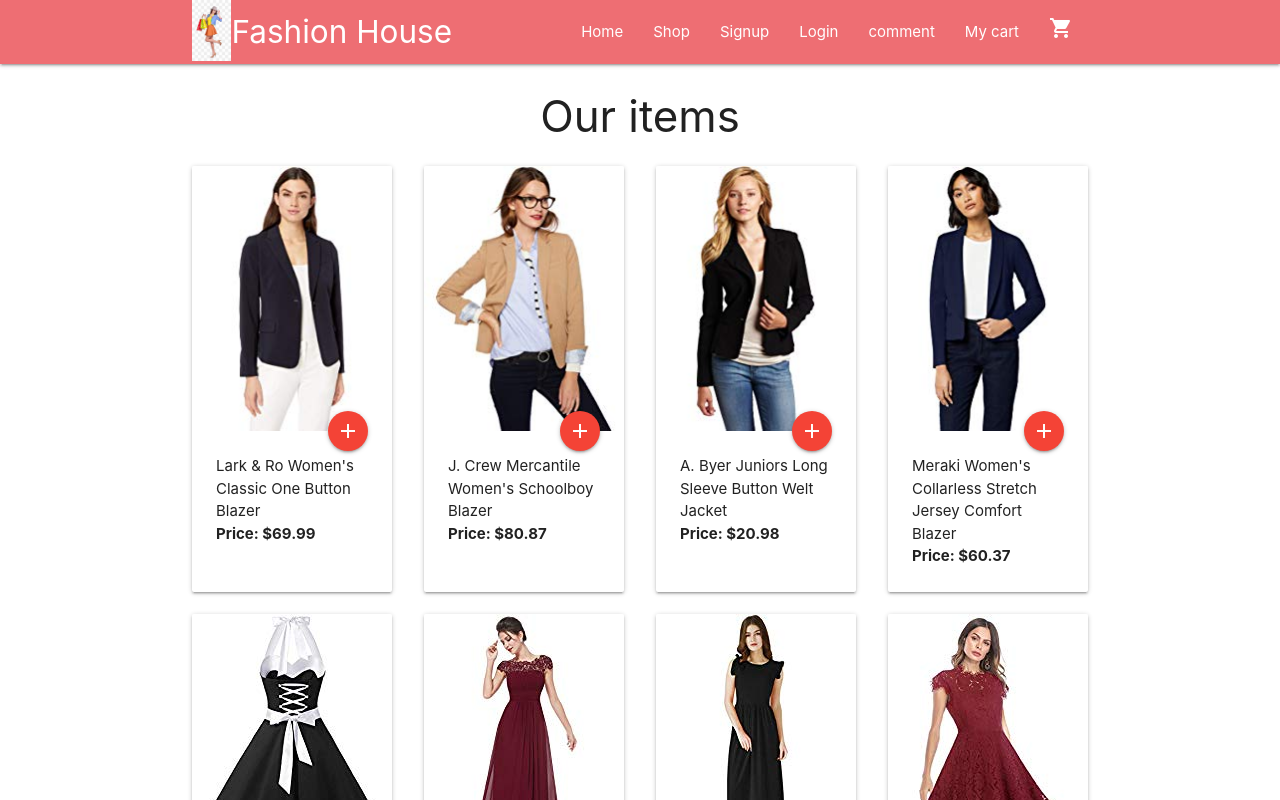
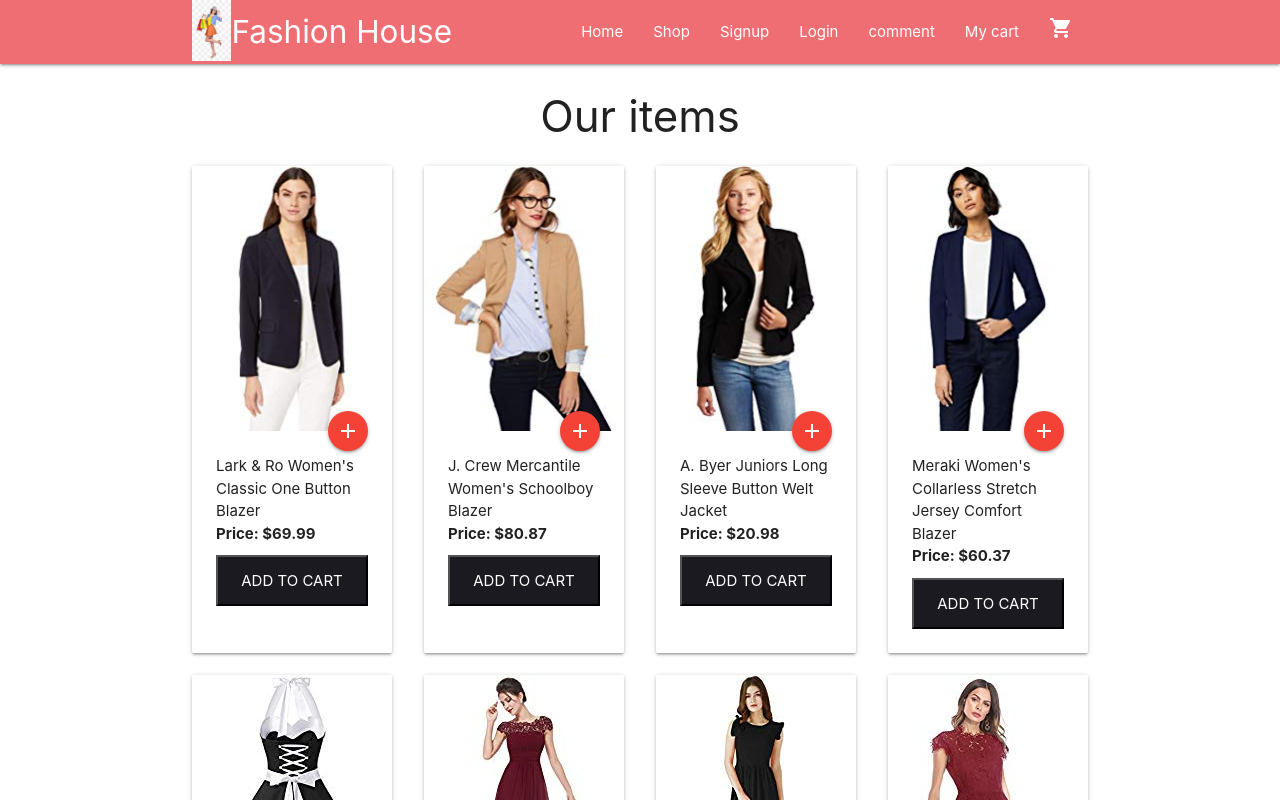
Before and after one commit to Divyagk/Project3, a React (Create React App) app in the folder client/: page / in a window 1280 px wide. Shown: the top 800 px of the page. Built offline with nearby package versions, Linux system fonts and the light colour scheme; no server answers.

Commit message:
styling add to cart

```diff
--- a/client/src/components/Home.js
+++ b/client/src/components/Home.js
@@ -1,11 +1,12 @@
 import React, { Component } from 'react';
 import { connect } from 'react-redux'
 import { addToCart } from './actions/cartActions'
-
+import './style.css'
  class Home extends Component{
 
     handleClick = (id)=>{
         this.props.addToCart(id);
+
     }
 
     render(){
@@ -21,6 +22,9 @@ import { addToCart } from './actions/cartActions'
                         <div className="card-content">
                             <p>{item.desc}</p>
                             <p><b>Price: ${item.price}</b></p>
+
+                            <button class="carts" type="button"  onClick={()=>{this.handleClick(item.id)}} >ADD TO CART</button>
+
                         </div>
                  </div>
 
--- a/client/src/components/Recipe.js
+++ b/client/src/components/Recipe.js
@@ -25,13 +25,13 @@ class Recipe extends Component{
                     <li className="collection-item">
                             <label>
                                 <input type="checkbox" ref="shipping" onChange= {this.handleChecked} />
-                                <span>Shipping(+6$)</span>
+                                <span>Shipping($+6)</span>
                             </label>
                         </li>
-                        <li className="collection-item"><b>Total:$ {this.props.total} </b></li>
+                        <li className="collection-item"><b>Total: ${this.props.total} </b></li>
                     </div>
                     <div className="checkout">
-                        <button className="waves-effect waves-light btn">Checkout</button>
+                        <button className="waves-effect waves-light btn" >Checkout</button>
                     </div>
                  </div>
         )
--- a/client/src/components/style.css
+++ b/client/src/components/style.css
@@ -128,3 +128,17 @@ label {
 .commentForm {
     text-align:center;
 }
+
+/* styling add to cart button */
+
+.carts{
+    background-color: #1b1a20;
+    color: #fff;
+    padding: 15px 0;
+
+    margin-top: 10px;
+    cursor: pointer;
+    width:100%;
+    -webkit-transition: background-color .2s;
+    transition: background-color .2s;
+}
```
